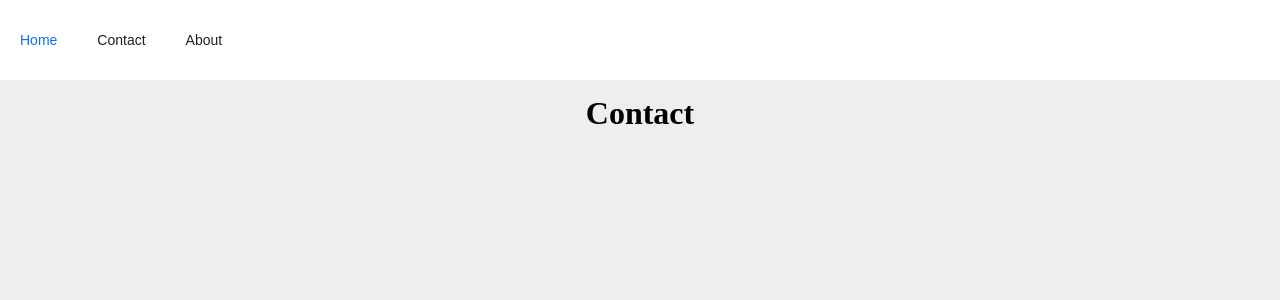
After one commit to Maureus/IWWW_Andrusenko, a PHP site: page /contact.html in a window 1280 px wide. The commit adds this page. Shown: the top 300 px of the page. Run offline with PHP 8.4, Linux system fonts and the light colour scheme.

Commit message:
Update 2

```diff
--- /dev/null
+++ b/Andrusenko_ResWeb/contact.html
@@ -0,0 +1,23 @@
+<!DOCTYPE html>
+<html lang="en">
+<head>
+    <meta charset="UTF-8">
+    <meta name="viewport" content="width=device-width, initial-scale=1.0">
+    <title>RespWeb Gallery Andrusenko</title>
+    <link rel="stylesheet" type="text/css" href="css/style.css">
+</head>
+
+<header>
+    <nav>
+        <ul>
+            <li><a href="index.html">Home</a></li>
+            <li><a href="contact.html">Contact</a></li>
+            <li><a href="about.html">About</a></li>
+        </ul>
+    </nav>
+</header>
+
+<body>
+    <div class="h1"><h1>Contact</h1></div>
+</body>
+</html>
--- a/Andrusenko_ResWeb/css/style.css
+++ b/Andrusenko_ResWeb/css/style.css
@@ -1,16 +1,156 @@
-.gallery{
-    margin: 10px 50px;
-    width: 100%;
+* {
+    margin: 0;
+    padding: 0;
 }
 
-.gallery img{
-    transition: 1s;
-    padding: 15px;
-    width: 640px;
-    height: 426px;
+body {
+    background-color: #eee;
 }
 
-.gallery img:hover {
-    filter: grayscale(100%);
-    transform: scale(1.05);
+.h1 {
+    text-align: center;
+    margin-top: 15px;
+    margin-bottom: 15px;
 }
+
+.gallery-links {
+    display: flex;
+    flex-flow: row wrap;
+    justify-content: center;
+}
+
+.gallery-img {
+    transition: 1s;
+    flex-basis: 85%;
+    margin: 20px;
+    height: 250px;
+    background-repeat: no-repeat;
+    background-size: cover;
+    background-position: center;
+    cursor: pointer;
+}
+
+.gallery-img div {
+    width: 100%;
+    height: 100%;
+    background-color: #1d2124;
+    opacity: 0;
+    display: flex;
+    justify-content: center;
+    align-items: center;
+}
+
+.gallery-img a {
+    font-family: Arial, "Helvetica Neue", sans-serif;
+    font-size: 18px;
+    color: #ffffff;
+    text-decoration: none;
+    text-transform: uppercase;
+}
+
+.gallery-img div:hover {
+    opacity: 0.7;
+    transition: all ease-in-out 100ms;
+}
+
+nav {
+    width: 100%;
+    height: 80px;
+    background-color: #fff;
+}
+
+ul {
+
+}
+
+ul li {
+    list-style: none;
+    display: inline-block;
+    float: left;
+    line-height: 80px;
+}
+
+ul li a{
+    display: block;
+    text-decoration: none;
+    font-size: 14px;
+    font-family: Arial;
+    color: #1d2124;
+    padding: 0 20px;
+}
+
+ul li a:hover {
+    color: #0d6efd;
+}
+
+/*---------------------------------------------*/
+
+.img1 {
+    background-image: url("../resources/boat.jpg");
+}
+
+.img2 {
+    background-image: url("../resources/meadow.jpg");
+}
+
+.img3 {
+    background-image: url("../resources/road.jpg");
+}
+
+.img4 {
+    background-image: url("../resources/tree.jpg");
+}
+
+.img5 {
+    background-image: url("../resources/tree2.jpg");
+}
+
+/* PopUp Img */
+.img-window {
+    width: 100vw;
+    height: 100vh;
+    background-color: rgba(0, 0, 0, 0.8);
+    position: fixed;
+    top: 0;
+    left: 0;
+    cursor: pointer;
+    display: flex;
+    justify-content: center;
+    align-items: center;
+    z-index: 100;
+}
+
+.img-window img{
+    max-height: 80vh;
+    max-width: 80vw;
+}
+/*-----------------------------------*/
+
+
+
+
+@media only screen and (min-width: 762px) {
+    .gallery-links-h2 {
+        font-size: 28px;
+    }
+
+    .gallery-img {
+        transition: 1s;
+        flex-basis: 300px;
+        margin: 20px;
+        height: 220px;
+        background-repeat: no-repeat;
+        background-size: cover;
+        background-position: center;
+        cursor: pointer;
+    }
+
+    .gallery-img:hover {
+        transform: scale(1.05);
+    }
+
+    .gallery-img div:hover {
+        opacity: 0.7;
+        transition: all ease-in-out 100ms;
+    }
+}
```
Also changed, not shown: Andrusenko_ResWeb/about.html (added, +21 -0 lines), Andrusenko_ResWeb/index.html (+28 -10 lines), Andrusenko_ResWeb/js/gallery.js (added, +27 -0 lines), Andrusenko_ResWeb/resources/boat.jpg (renamed from Andrusenko_ResWeb/resources/boat_640.jpg), Andrusenko_ResWeb/resources/full/boat.jpg (renamed from Andrusenko_ResWeb/resources/boat_1920.jpg), Andrusenko_ResWeb/resources/full/meadow.jpg (renamed from Andrusenko_ResWeb/resources/meadow_1920.jpg), Andrusenko_ResWeb/resources/full/road.jpg (renamed from Andrusenko_ResWeb/resources/road_1920.jpg), Andrusenko_ResWeb/resources/full/tree.jpg (added), Andrusenko_ResWeb/resources/full/tree2.jpg (added), Andrusenko_ResWeb/resources/half/boat_1280.jpg (renamed from Andrusenko_ResWeb/resources/boat_1280.jpg), Andrusenko_ResWeb/resources/half/meadow_1280.jpg (renamed from Andrusenko_ResWeb/resources/meadow_1280.jpg), Andrusenko_ResWeb/resources/half/road_1280.jpg (renamed from Andrusenko_ResWeb/resources/road_1280.jpg), Andrusenko_ResWeb/resources/half/tree2_1280.jpg (renamed from Andrusenko_ResWeb/resources/tree2_1280.jpg), Andrusenko_ResWeb/resources/half/tree_1280.jpg (renamed from Andrusenko_ResWeb/resources/tree_1280.jpg), 4 more files, 3 other files.
